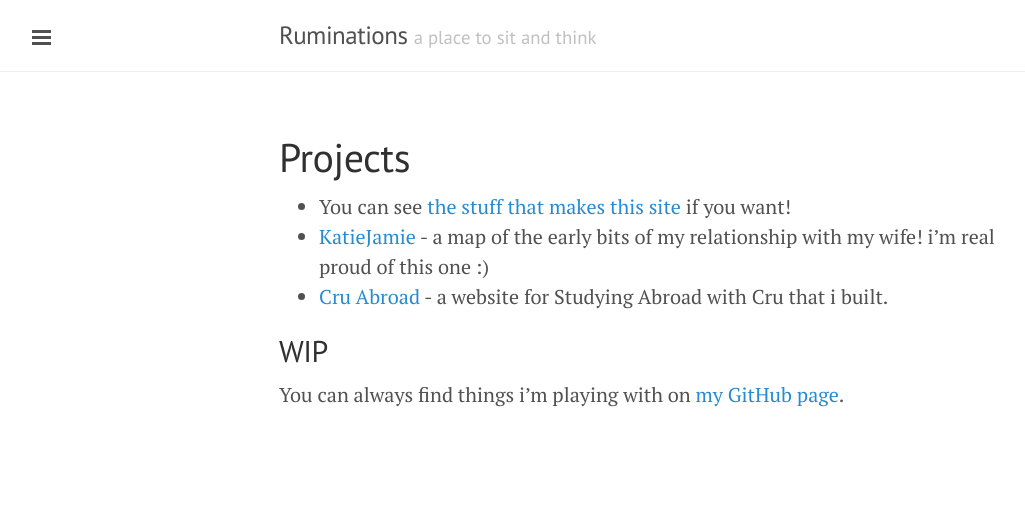
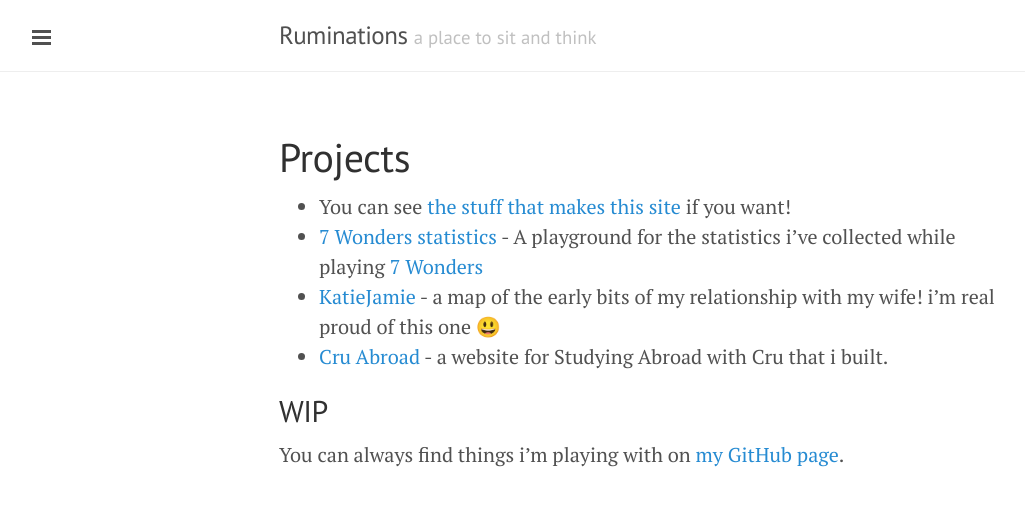
Before and after one commit to jrsconfitto/jrsconfitto.github.io, a Jekyll site: the page built from projects.md, in a window 1280 px wide. Shown: the top 506 px of the page, without its empty margins (1-1026 px from the left). Built offline with Jekyll 4.4.1, drawn with Linux system fonts in a browser that asks for light colours; emoji names are drawn with the system emoji font; Markdown is read by kramdown in place of the engine named in the settings.

Commit message:
Add my 7 Wonders site to the mix

```diff
--- a/projects.md
+++ b/projects.md
@@ -4,7 +4,8 @@ title: Projects
 ---
 
 * You can see [the stuff that makes this site](http://github.com/jugglingnutcase/jugglingnutcase.github.io) if you want!
-* [KatieJamie](http://jugglingnutcase.github.io/katiejamie/) - a map of the early bits of my relationship with my wife! i'm real proud of this one :)
+* [7 Wonders statistics](http://jugglingnutcase.github.io/7wonders) - A playground for the statistics i've collected while playing [7 Wonders](http://www.rprod.com/index.php?page=description-22)
+* [KatieJamie](http://jugglingnutcase.github.io/katiejamie/) - a map of the early bits of my relationship with my wife! i'm real proud of this one :smiley:
 * [Cru Abroad](http://cruabroad.com/) - a website for Studying Abroad with Cru that i built.
 
 ## WIP
```
